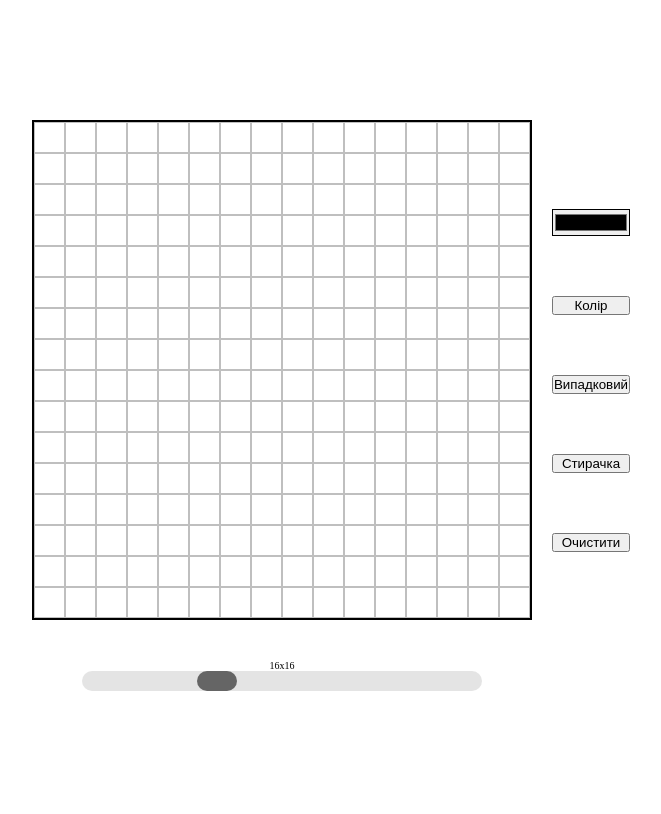
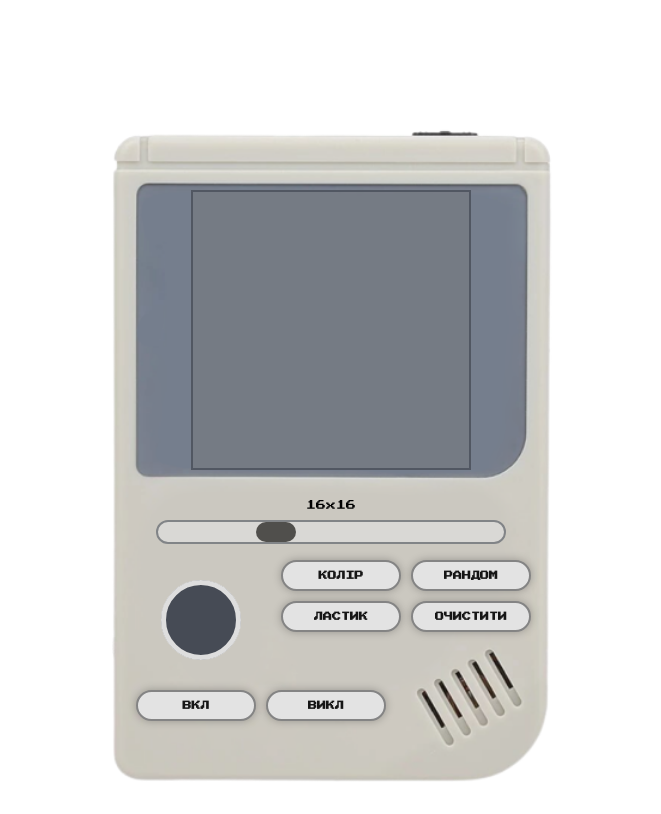
Before and after one commit to alexobadin/sketch, a plain HTML site: page index.html in a window 1280 px wide. Shown: the whole page, without its empty margins (309-970 px from the left). Drawn offline with Linux system fonts and the light colour scheme.

Commit message:
add visual

```diff
--- a/index.html
+++ b/index.html
@@ -4,26 +4,37 @@
     <meta charset="UTF-8" />
     <meta http-equiv="X-UA-Compatible" content="IE=edge" />
     <meta name="viewport" content="width=device-width, initial-scale=1.0" />
+    <link rel="preconnect" href="https://fonts.googleapis.com" />
+    <link rel="preconnect" href="https://fonts.gstatic.com" crossorigin />
+    <link href="https://fonts.googleapis.com/css2?family=Press+Start+2P&display=swap" rel="stylesheet" />
     <link rel="stylesheet" href="./style.css" />
     <title>ETCH-A-SKETCH</title>
   </head>
   <body>
     <div class="centering">
+      <img class="image" src="./image-removebg-preview.png" alt="gameboy" />
       <section class="main-section">
         <div id="square-field"></div>
 
-        <div class="button-right">
-          <input type="color" id="color" name="color" />
-
-          <button class="btn btn--color">Колір</button>
-          <button class="btn btn--random">Випадковий</button>
-          <button class="btn btn--eraser">Стирачка</button>
-          <button class="btn btn--clear">Очистити</button>
+        <div class="range-class">
+          <label for="range" class="range-label">16x16</label>
+          <input type="range" id="range" min="1" max="48" value="16" />
         </div>
 
-        <div class="range-div">
-          <label for="range" class="range-label">16x16</label>
-          <input type="range" id="range" min="1" max="48" value="16" />
+          <input type="color" id="color" name="color" value="#464b55" />
+          <div class="button-right">
+            <div class="main-btn">
+              <button class="btn btn--color">КОЛІР</button>
+              <button class="btn btn--random">РАНДОМ</button>
+              <button class="btn btn--eraser">ЛАСТИК</button>
+              <button class="btn btn--clear">ОЧИСТИТИ</button>
+            </div>
+            <div class="close-btn">
+
+              <button class="btn btn--on">ВКЛ</button>
+              <button class="btn btn--off">ВИКЛ</button>
+            </div>
+          </div>
         </div>
       </section>
     </div>
--- a/script.js
+++ b/script.js
@@ -9,6 +9,8 @@ const btnClear = document.querySelector('.btn--clear');
 const colorPicker = document.querySelector('#color');
 const range = document.querySelector('#range');
 const rangeLabel = document.querySelector('.range-label');
+const btnOn = document.querySelector('.btn--on');
+const btnOff = document.querySelector('.btn--off');
 
 let currentMode = 'color';
 
@@ -41,13 +43,14 @@ function colorGrid(e) {
   } else if (currentMode === 'rainbow' && e.target.classList.value === 'color') {
     e.target.style.backgroundColor = getRandomColor();
   } else if (currentMode === 'eraser' && e.target.classList.value === 'color') {
-    e.target.style.backgroundColor = '#fff';
+    e.target.style.backgroundColor = '#939eb031';
   }
 }
 
 //event listeners
 btnClear.addEventListener('click', function () {
   squareField.innerHTML = '';
+  colorPicker.value = '#464b55';
   newGrid();
 });
 
@@ -93,4 +96,7 @@ divSquare.addEventListener('mouseup', function () {
   }
 });
 
-newGrid();
+btnOn.addEventListener('click', newGrid);
+btnOff.addEventListener('click', function () {
+  squareField.innerHTML = '';
+});
--- a/style.css
+++ b/style.css
@@ -11,6 +11,12 @@
 html {
   font-size: 62.5%;
   -webkit-text-size-adjust: 100%;
+  position: relative;
+  font-family: 'Press Start 2P', sans-serif;
+}
+
+body {
+  position: relative;
 }
 .centering {
   display: flex;
@@ -20,27 +26,76 @@ html {
 }
 
 .main-section {
-  display: grid;
-  grid-template-columns: 1fr 0.1fr;
+  display: flex;
+  flex-direction: column;
+
   gap: 2rem;
   justify-content: center;
   align-items: center;
 }
 #square-field {
-  width: 50rem;
-  height: 50rem;
+  position: absolute;
+  top: 7rem;
+  width: 28rem;
+  height: 28rem;
   display: grid;
 
-  background-color: rgba(68, 68, 68, 0.325);
-
+  background-color: rgba(117, 117, 117, 0.383);
   grid-template-columns: repeat(1, 2fr);
   margin-bottom: 2rem;
-  border: 2px solid black;
+  border: 2px solid #515762;
+}
+.image {
+  position: absolute;
+  top: -2rem;
+  z-index: 0;
+  width: 50rem;
+  -drag: none;
+  user-select: none;
+  -moz-user-select: none;
+  -webkit-user-drag: none;
+  -webkit-user-select: none;
+  -ms-user-select: none;
+}
+.main-btn {
+  position: absolute;
+  top: -1rem;
+  right: -26rem;
+  display: flex;
+  flex-wrap: wrap;
+  width: 31rem;
+  gap: 1rem;
+}
+.close-btn {
+  position: absolute;
+  left: -19.5rem;
+  top: 12rem;
+
+  display: flex;
+  gap: 1rem;
 }
 .button-right {
-  display: flex;
-  gap: 6rem;
-  flex-direction: column;
+  position: absolute;
+  top: 45rem;
+  gap: 1rem;
+}
+
+.btn {
+  font-family: inherit;
+  font-size: 0.9rem;
+  border-radius: 100px;
+  padding: 0.9rem;
+  width: 12rem;
+  cursor: pointer;
+  color: rgb(21, 21, 21);
+  font-weight: 700;
+  box-shadow: 0 0 9px rgba(0, 0, 0, 0.26);
+  background: #e3e3e3;
+  border: 2px solid #848484;
+}
+
+.btn:active {
+  transform: scale(0.9);
 }
 
 .range-div {
@@ -53,17 +108,52 @@ html {
 }
 
 #color {
-  border: 0.5px solid #000;
-  width: auto;
+  position: relative;
+  left: -13rem;
+  appearance: none;
+  top: 46rem;
+  width: 8rem;
+  height: 8rem;
+  border: none;
+  border-radius: 100px;
+  -webkit-user-select: none;
+  -ms-user-select: none;
+  user-select: none;
 }
+
+input[type='color'] {
+  -webkit-appearance: none;
+  border: none;
+  border-radius: 50rem;
+  outline: 0.5rem solid #dedede;
+  outline-offset: -0.5rem;
+}
+input[type='color']::-webkit-color-swatch-wrapper {
+  padding: 0;
+}
+input[type='color']::-webkit-color-swatch {
+  border: none;
+  border-radius: 50rem;
+}
+
 #range {
-  width: 40rem;
+  width: 35rem;
   -webkit-appearance: none;
   appearance: none;
-
-  background: #d3d3d3;
+  background: #e3e3e3;
+  border: 2px solid #515762;
   border-radius: 2rem;
   opacity: 0.6;
+}
+
+.range-class {
+  position: absolute;
+  top: 38rem;
+  display: flex;
+  flex-direction: column;
+  justify-content: center;
+  align-items: center;
+  gap: 1rem;
 }
 
 #range::-webkit-slider-thumb {
@@ -72,15 +162,15 @@ html {
   width: 4rem;
   height: 2rem;
   border-radius: 100px;
-  background: #000;
+  background: #000000;
   cursor: pointer;
 }
 
 .square {
-  background-color: #fff;
-  border: 0.5px solid rgb(191, 191, 191);
+  background-color: #939eb031;
+  border: 0.5px solid rgba(109, 109, 109, 0.773);
   user-select: none;
 }
 .color {
-  border: 0.5px solid rgb(191, 191, 191);
+  border: 0.5px solid rgba(109, 109, 109, 0.773);
 }
```
Also changed, not shown: image-removebg-preview.png (added).
